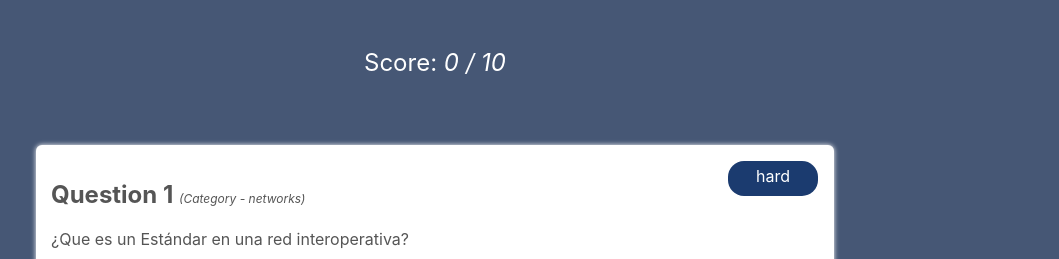
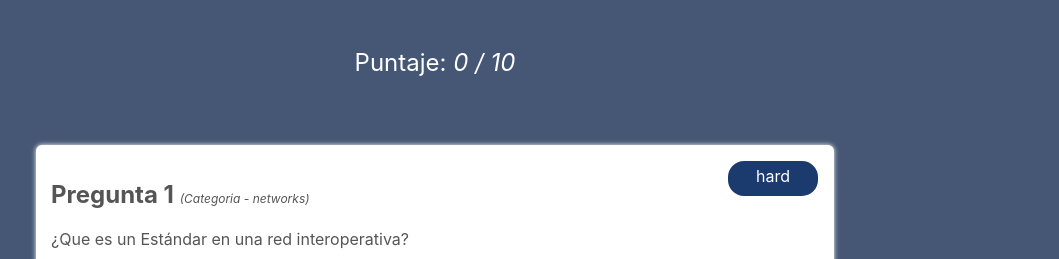
Before and after one commit to franciscofunes/svelte-quiz, a Svelte app: page / in a window 1280 px wide. Shown: the top 259 px of the page, without its empty margins (205-1264 px from the left). Built offline with nearby package versions, Linux system fonts and the light colour scheme.

Commit message:
feat: translate to spanish

```diff
--- a/src/App.svelte
+++ b/src/App.svelte
@@ -34,7 +34,7 @@
 
   {#if visible}
     <p style="color: white; font-size: 24px">
-      Score:
+      Puntaje:
       <i>{playerScore} / 10</i>
     </p>
   {/if}
--- a/src/QuizArea.svelte
+++ b/src/QuizArea.svelte
@@ -198,11 +198,11 @@
         dispatch('resultsScreen', { showScore: false });
 
         if (score < 5) {
-          finalMessage = 'Are you on drugs? 😵';
+          finalMessage = 'Bob marley estuvo presente 😵';
         } else if (score === 5) {
-          finalMessage = "Don't give up try harder. 🤓";
+          finalMessage = 'No te desanimes, se fuerte!. 🤓';
         } else {
-          finalMessage = "You're on fire!!! 🔥";
+          finalMessage = 'Estas en llamas!!! 🔥';
         }
       }
 
@@ -215,8 +215,8 @@
 
   {#if representation.length > 0 && !resultsScreen}
     <span id="heading">
-      Question {questionNo + 1}
-      <i id="category">(Category - {representation[questionNo].category})</i>
+      Pregunta {questionNo + 1}
+      <i id="category">(Categoria - {representation[questionNo].category})</i>
     </span>
     <span>{representation[questionNo].question}</span>
     <div id="difficulty">{representation[questionNo].difficulty}</div>
```
